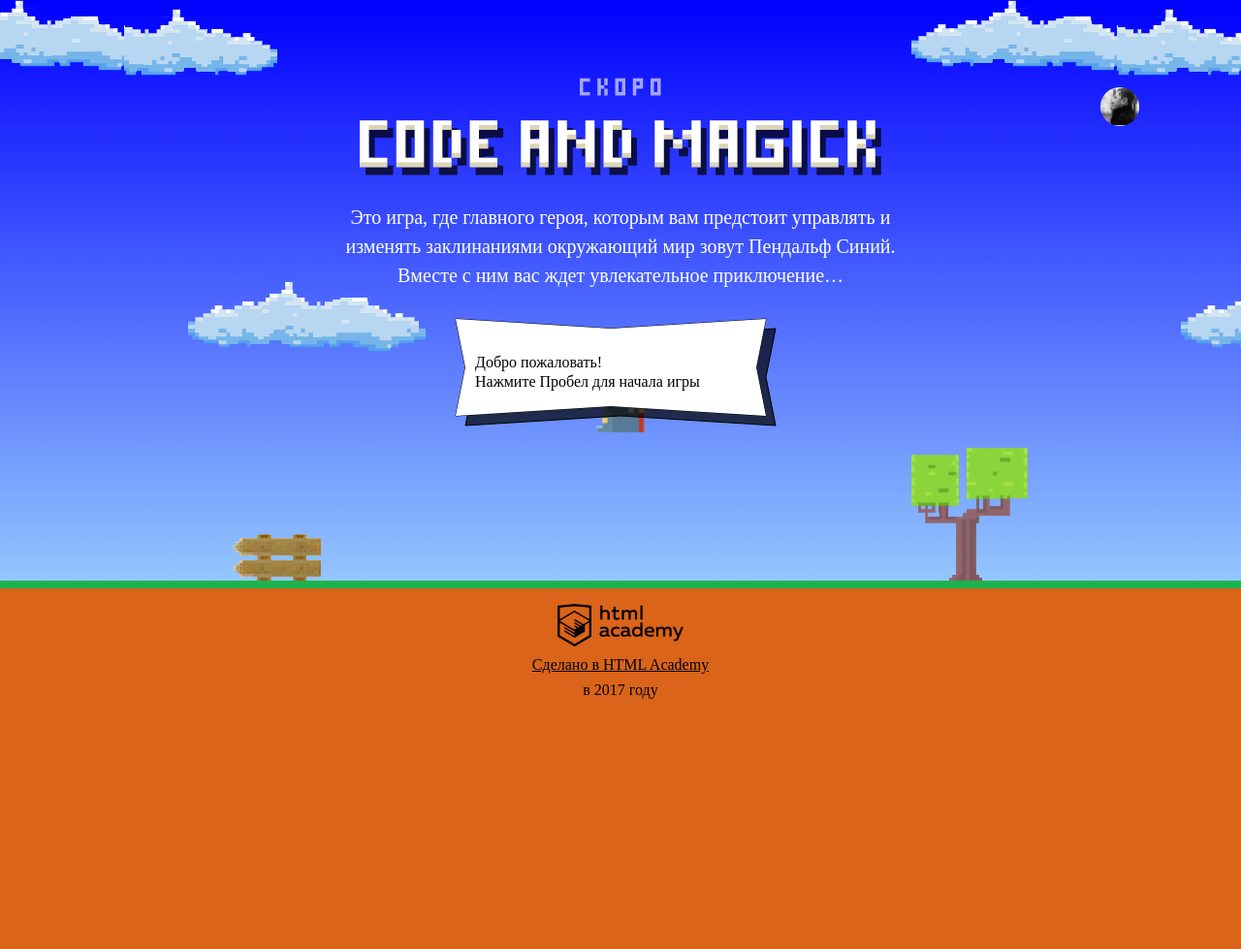
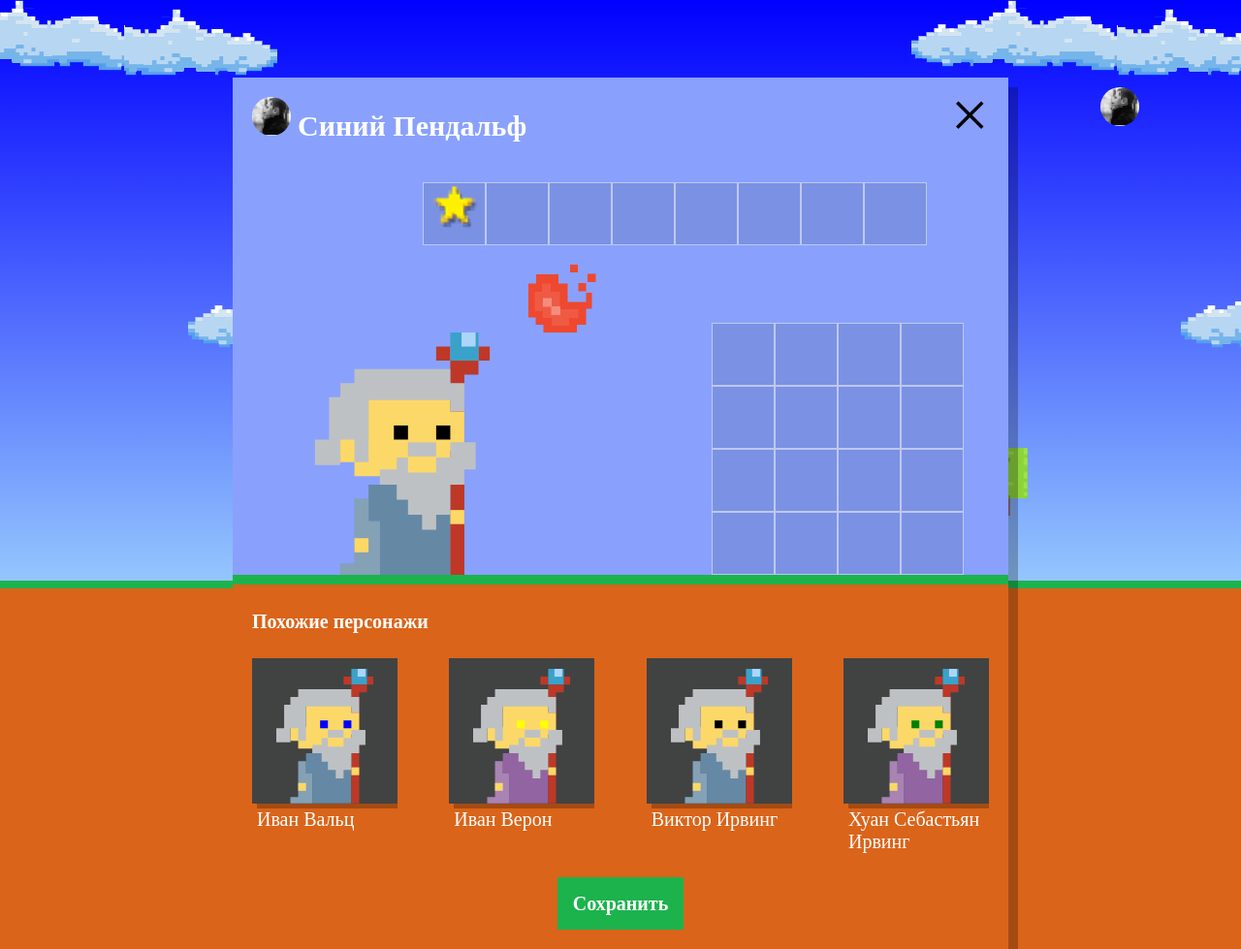
Before and after one commit to AndreKarase/1185669-code-and-magick-18, a website: page index.html in a window 1280 px wide. Shown: the whole page at 97% size. Before the commit the page ends 800 px from the top, so only its background shows below. Drawn offline with Linux system fonts and the light colour scheme; a web font is replaced by a local one.

Commit message:
Задание 3

```diff
--- a/index.html
+++ b/index.html
@@ -210,6 +210,7 @@
 </script>
 
 <script src="js/stat.js"></script>
+<script src="js/setup.js"></script>
 <script src="js/game.js"></script>
 
 </body>
--- /dev/null
+++ b/js/setup.js
@@ -0,0 +1,105 @@
+'use strict';
+
+var NAMES = [
+  'Иван',
+  'Хуан Себастьян',
+  'Мария',
+  'Кристоф',
+  'Виктор',
+  'Юлия',
+  'Люпита',
+  'Вашингтон'
+];
+
+var SURNAMES = [
+  'да Марья',
+  'Верон',
+  'Мирабелла',
+  'Вальц',
+  'Онопко',
+  'Топольницкая',
+  'Нионго',
+  'Ирвинг'
+];
+
+var COAT_COLORS = [
+  'rgb(101, 137, 164)',
+  'rgb(241, 43, 107)',
+  'rgb(146, 100, 161)',
+  'rgb(56, 159, 117)',
+  'rgb(215, 210, 55)',
+  'rgb(0, 0, 0)'
+];
+
+var EYES_COLORS = [
+  'black',
+  'red',
+  'blue',
+  'yellow',
+  'green'
+];
+
+
+var userDialog = document.querySelector('.setup');
+userDialog.classList.remove('hidden');
+
+var randomData = function (data) {
+  var index = Math.floor(Math.random() * data.length);
+  return data[index];
+};
+
+var wizards = [{
+  name: randomData(NAMES) + ' ' + randomData(SURNAMES),
+  coatColor: randomData(COAT_COLORS),
+  eyesColor: randomData(EYES_COLORS)
+},
+{
+  name: randomData(NAMES) + ' ' + randomData(SURNAMES),
+  coatColor: randomData(COAT_COLORS),
+  eyesColor: randomData(EYES_COLORS)
+},
+{
+  name: randomData(NAMES) + ' ' + randomData(SURNAMES),
+  coatColor: randomData(COAT_COLORS),
+  eyesColor: randomData(EYES_COLORS)
+},
+{
+  name: randomData(NAMES) + ' ' + randomData(SURNAMES),
+  coatColor: randomData(COAT_COLORS),
+  eyesColor: randomData(EYES_COLORS)
+}
+];
+
+var similarWizardTemplate = document.querySelector('#similar-wizard-template')
+  .content
+  .querySelector('.setup-similar-item');
+
+var renderWizard = function (wizard) {
+  var wizardElement = similarWizardTemplate.cloneNode(true);
+
+  wizardElement.querySelector('.setup-similar-label').textContent = wizard.name;
+  wizardElement.querySelector('.wizard-coat').style.fill = wizard.coatColor;
+  wizardElement.querySelector('.wizard-eyes').style.fill = wizard.eyesColor;
+
+  return wizardElement;
+};
+
+var wizardElements = [];
+for (var i = 0; i < wizards.length; i++) {
+  wizardElements[i] = renderWizard(wizards[i]);
+}
+
+var fillBlock = function (block, elements) {
+  var fragment = document.createDocumentFragment();
+
+  for (i = 0; i < elements.length; i++) {
+    fragment.appendChild(elements[i]);
+  }
+
+  block.appendChild(fragment);
+};
+
+var similarListElement = userDialog.querySelector('.setup-similar-list');
+fillBlock(similarListElement, wizardElements);
+
+userDialog.querySelector('.setup-similar').classList.remove('hidden');
```
